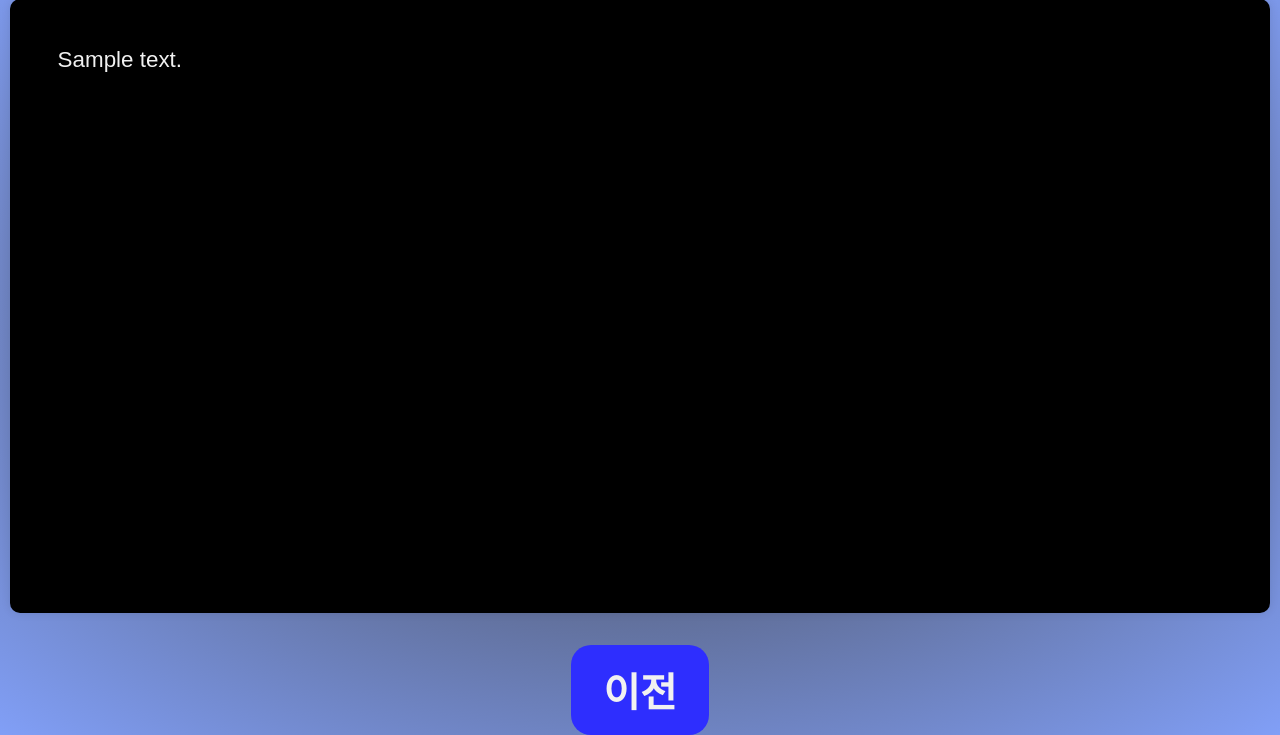
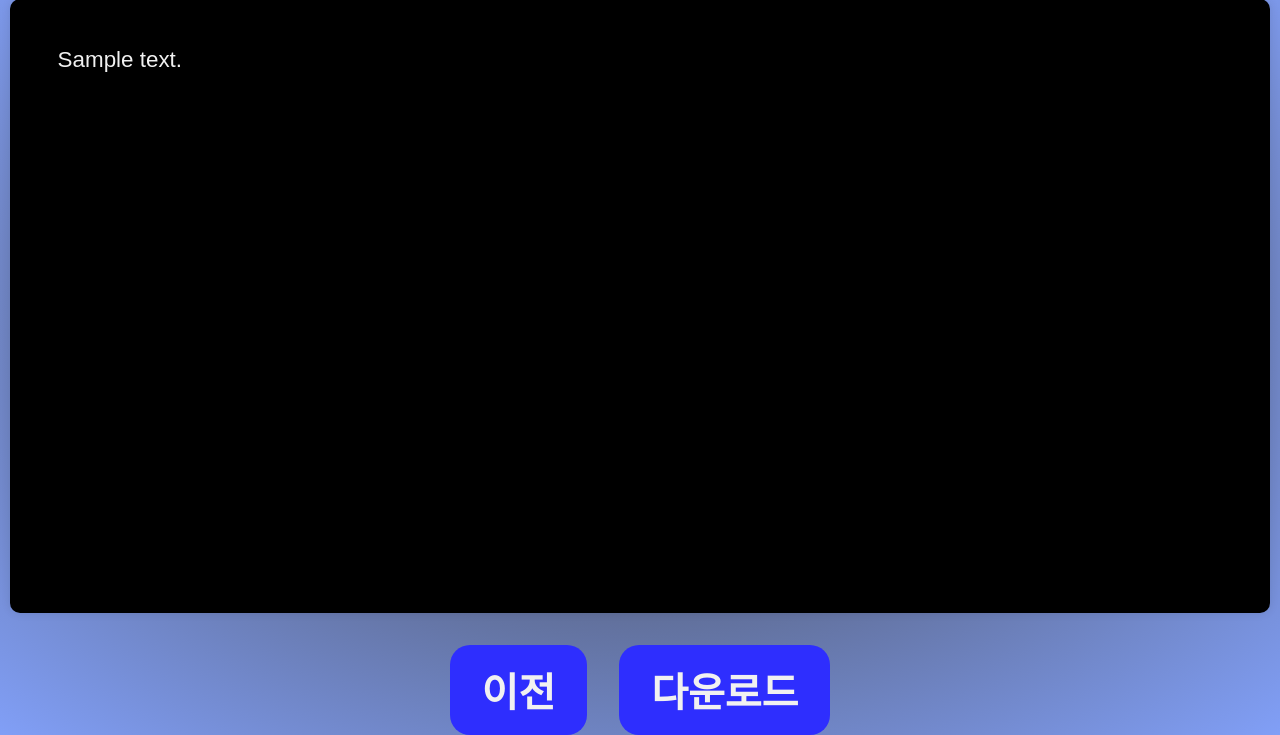
Before and after one commit to 2t3g0/2t3g0.github.io, a Flask app: template templates/comments.html in a window 1280 px wide. Shown: the part 65-800 px from the top of the page. Run offline with Flask 3, Linux system fonts and the light colour scheme; the template is opened without the code that fills it: most values are stand-ins (such as "Sample title", 1, 10 or a date in 2020).

Commit message:
Update comments.html

```diff
--- a/templates/comments.html
+++ b/templates/comments.html
@@ -55,6 +55,11 @@
         .back-button:hover {
             background-color: #5882FA;
         }
+        .button_container{
+            display: flex;
+            gap: 2rem;
+        }
+
     </style>
 </head>
 <body>
@@ -66,6 +71,13 @@
             {% endfor %}
         </div>
     </div>
-    <button class="back-button" onclick="window.location.href='{{ url_for('index') }}'">이전</button>
+    <div class="button_container">
+        <button class="back-button" onclick="window.location.href='{{ url_for('index') }}'">이전</button>
+        <form action="{{ url_for('download') }}" method="post">
+            <input type="hidden" name="video_id" value="{{ video_id }}">
+            <input type="hidden" name="comments" value="{{ comments | join('|') }}">
+            <button class="back-button" type="submit">다운로드</button>
+        </form>
+    </div>
 </body>
 </html>
```
